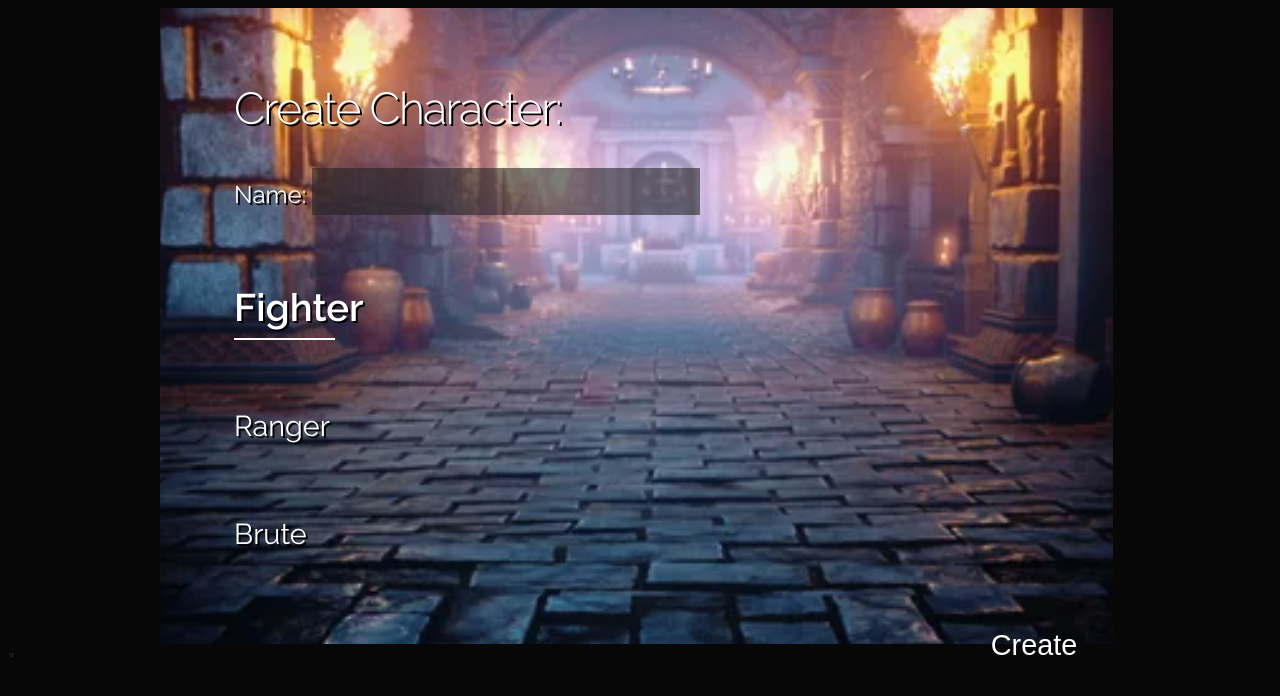
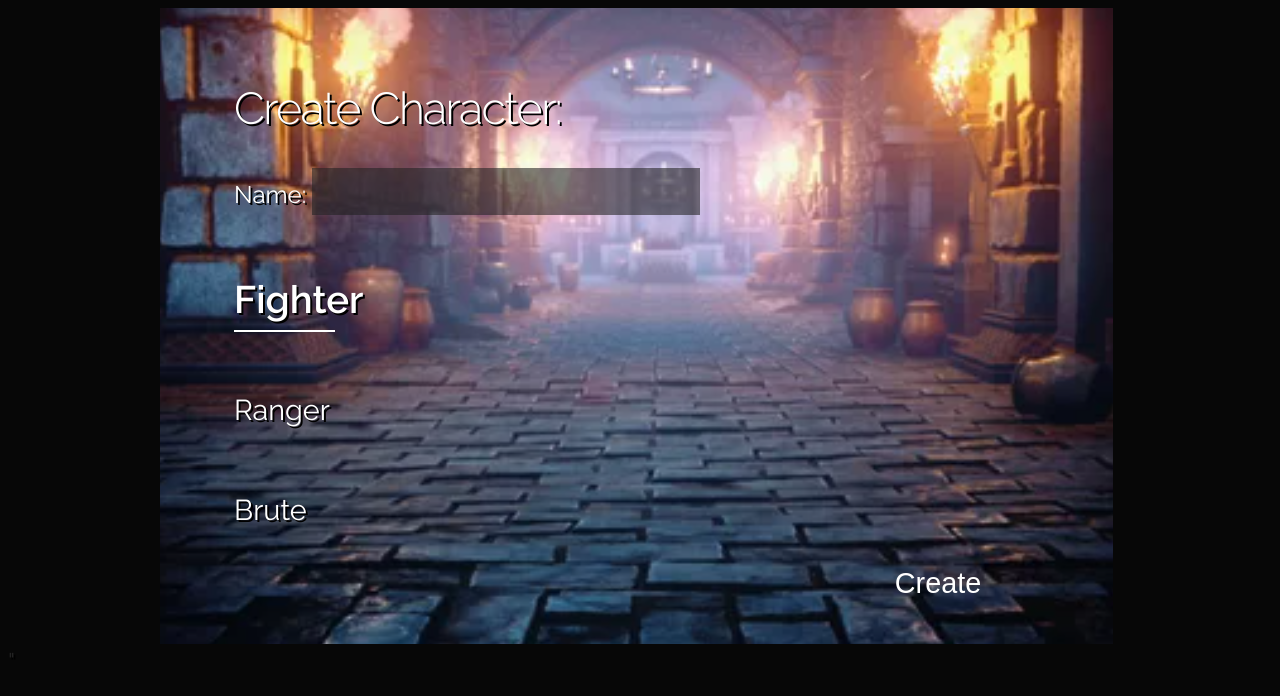
Before and after one commit to janderson390/DragonsAndDungeons, a PHP site: page / in a window 1280 px wide. Shown: the top 696 px of the page. Run offline with PHP 8.4, Linux system fonts and the light colour scheme.

Commit message:
Minor updates to HTML and CSS
Changelog:
HTML:
 - Rearranged submit button so it won't be affected by the text size whenever the user hovers over the selected class.

CSS:
 - Resized the formContainer class and repositioned the submit button

```diff
--- a/css/stylesheet.css
+++ b/css/stylesheet.css
@@ -181,6 +181,12 @@ h4 {
   border-bottom: 2px solid white;
 }
 
+.errorMsg {
+  position: absolute;
+  width: 26rem;
+  margin-left: 1rem;
+  margin-top: 0.2rem;
+}
 
 .formContainer label {
   width: 10.5%;
@@ -191,11 +197,10 @@ h4 {
 .formContainer input[type="radio"] {
   border: 0px;
   width: 0;
-  height: 3rem;
+  height: 2.5rem;
   position: relative;
   top: .65rem;
   opacity: 0;
-
 }
 
 .formContainer label:hover{
@@ -217,8 +222,8 @@ h4 {
 }
 
 #submitCharacter {
-  margin-top: 4rem;
-  margin-right: 10%;
+  margin-top: 24.5rem;
+  margin-right: 12rem;
   width: 8rem;
   height: 3rem;
   float: right;
@@ -229,7 +234,7 @@ h4 {
 }
 
 #submitCharacter:hover {
-  border-bottom: 1px solid #222;
+  border-bottom: 1px solid white;
   font-size: 38px;
 }
 
--- a/index.html
+++ b/index.html
@@ -68,6 +68,8 @@
             <input type="text" class="usrName" >
             <span class="errorMsg"></span>
 
+            <input type="submit" value="Create" id="submitCharacter">
+
             <div class="formContainer">
                 <input type="radio" id="fighter" name="chosenClass" value="fighter">
                 <label class="formGroup" for="fighter">Fighter</label>
@@ -79,7 +81,7 @@
                 <input type="radio" id="brute" name="chosenClass" value="brute">
                 <label class="formGroup" for="brute">Brute</label>
             </div>
-            <input type="submit" value="Create" id="submitCharacter">
+
         </form>
 
     </div>
```
